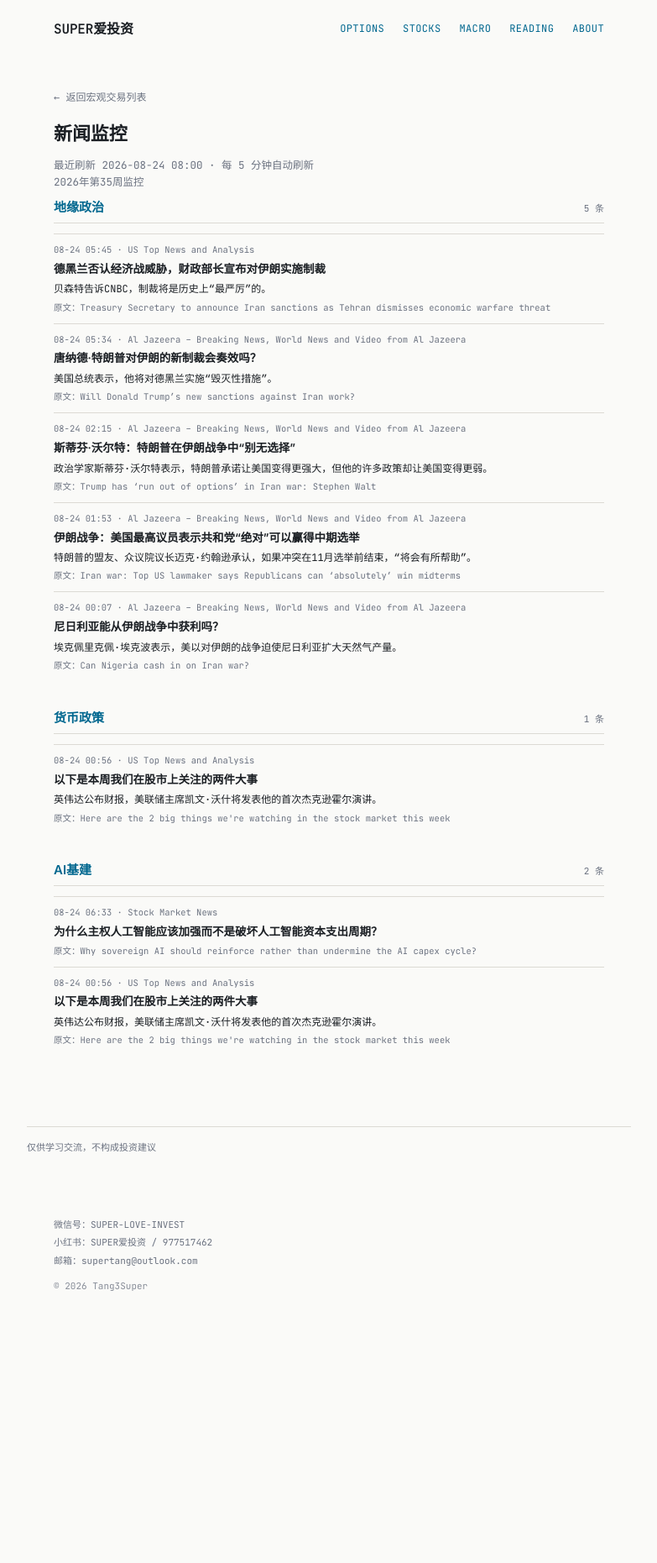
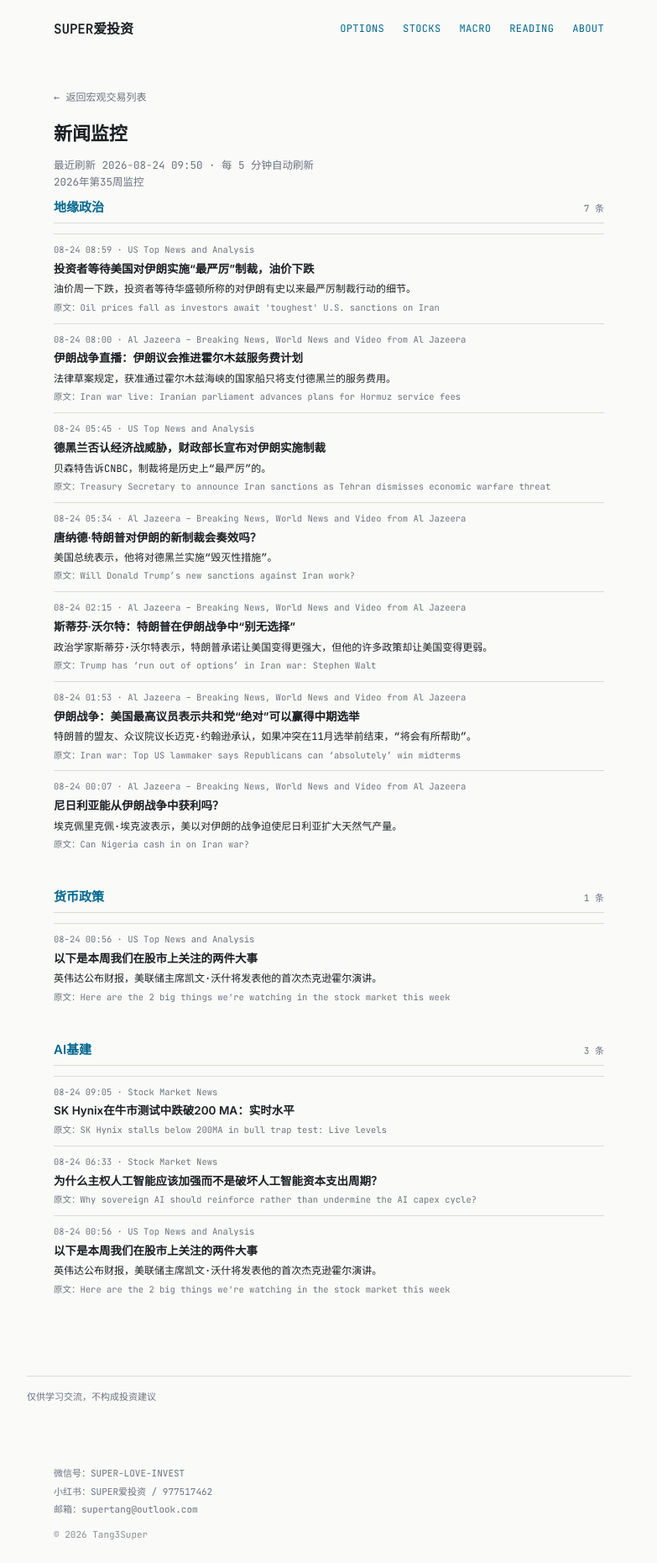
Before and after one commit to tang3super/tang3super.github.io, a Jekyll site: the page built from macro-trade/news-digest.md, in a window 1280 px wide. Shown: the whole page at 84% size, without its empty margins (248-1031 px from the left). Built offline with Jekyll 4.4.1, drawn with Linux system fonts in a browser that asks for light colours; before the commit the page ends 1564 px from its top, so only the background shows below that.

Commit message:
sync news-digest article

```diff
--- a/macro-trade/news-digest.md
+++ b/macro-trade/news-digest.md
@@ -5,11 +5,25 @@ title: 新闻监控
 date: '2026-08-24'
 summary: 2026年第35周监控
 week_label: 2026年第35周监控
-last_updated: 2026-08-24 08:00
+last_updated: 2026-08-24 09:50
 refresh_note: 每 5 分钟自动刷新
 topics:
 - name: 地缘政治
   items:
+  - title: Oil prices fall as investors await 'toughest' U.S. sanctions on Iran
+    summary: Oil prices fell Monday as investors awaited details of what Washington has billed as its toughest-ever sanctions campaign against Iran.
+    link: https://www.cnbc.com/2026/08/24/oil-price-today-wti-brent-us-sanctions-iran.html
+    source: US Top News and Analysis
+    time: 08-24 08:59
+    title_zh: 投资者等待美国对伊朗实施“最严厉”制裁，油价下跌
+    summary_zh: 油价周一下跌，投资者等待华盛顿所称的对伊朗有史以来最严厉制裁行动的细节。
+  - title: 'Iran war live: Iranian parliament advances plans for Hormuz service fees'
+    summary: Draft law says ships of countries permitted to pass through the Strait of Hormuz will pay for Tehran's services.
+    link: https://www.aljazeera.com/news/liveblog/2026/8/24/iran-war-live-iranian-assembly-advances-plans-for-hormuz-service-fees?traffic_source=rss
+    source: Al Jazeera – Breaking News, World News and Video from Al Jazeera
+    time: 08-24 08:00
+    title_zh: 伊朗战争直播：伊朗议会推进霍尔木兹服务费计划
+    summary_zh: 法律草案规定，获准通过霍尔木兹海峡的国家船只将支付德黑兰的服务费用。
   - title: Treasury Secretary to announce Iran sanctions as Tehran dismisses economic warfare threat
     summary: Bessent told CNBC that the sanctions will be the "toughest" in history.
     link: https://www.cnbc.com/2026/08/23/treasury-secretary-bessent-iran-sanctions-press-conference.html
@@ -56,6 +70,12 @@ topics:
     summary_zh: 英伟达公布财报，美联储主席凯文·沃什将发表他的首次杰克逊霍尔演讲。
 - name: AI基建
   items:
+  - title: 'SK Hynix stalls below 200MA in bull trap test: Live levels'
+    summary: ''
+    link: https://www.investing.com/news/stock-market-news/sk-hynix-stalls-below-200ma-in-bull-trap-test-live-levels-93CH-4872532
+    source: Stock Market News
+    time: 08-24 09:05
+    title_zh: SK Hynix在牛市测试中跌破200 MA：实时水平
   - title: Why sovereign AI should reinforce rather than undermine the AI capex cycle?
     summary: ''
     link: https://www.investing.com/news/stock-market-news/why-sovereign-ai-should-reinforce-rather-than-undermine-the-ai-capex-cycle-4872480
```
